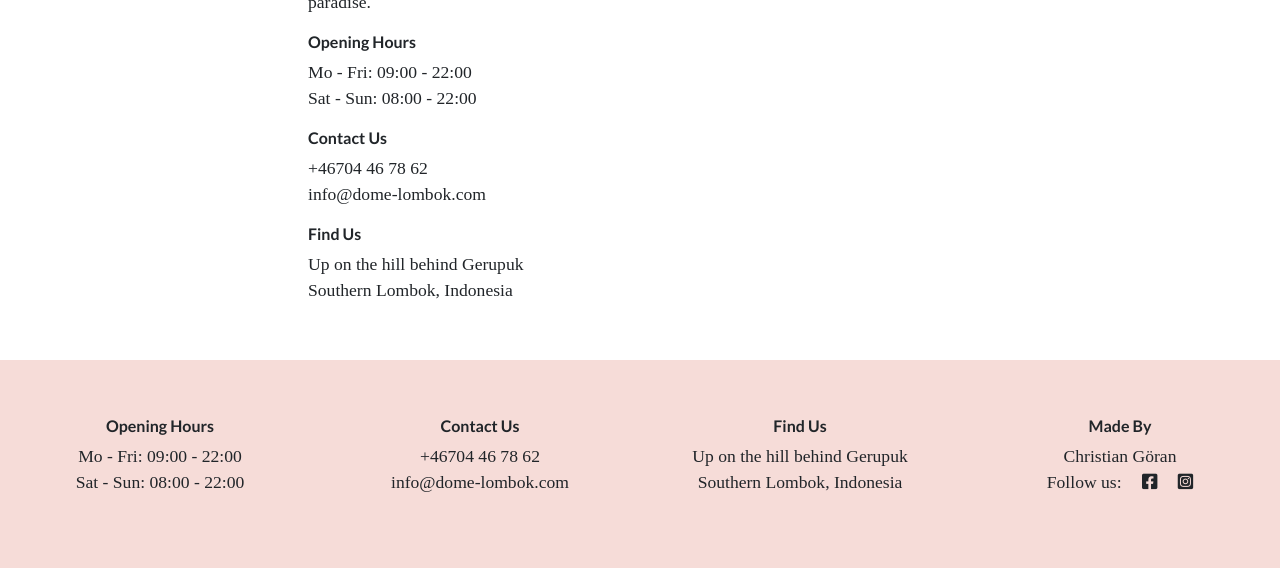
After one commit to christiangoran/dome-restaurant-repo, a Django app: page /information/ in a window 1280 px wide. The commit adds this page. Shown: the part 526-1094 px from the top of the page. Run offline with Django 3.2, Linux system fonts and the light colour scheme; some libraries are stand-ins or nearby versions.

Commit message:
Add 'information' subpage to website

```diff
--- a/dome_reservations/settings.py
+++ b/dome_reservations/settings.py
@@ -101,18 +101,19 @@ WSGI_APPLICATION = 'dome_reservations.wsgi.application'
 # Database
 # https://docs.djangoproject.com/en/3.2/ref/settings/#databases
 
+"""
 DATABASES = {
     'default': {
         'ENGINE': 'django.db.backends.sqlite3',
         'NAME': BASE_DIR / 'db.sqlite3',
     }
 }
+"""
 
-"""
 DATABASES = {
     'default': dj_database_url.parse(os.environ.get("DATABASE_URL"))
 }
-"""
+
 
 # Password validation
 # https://docs.djangoproject.com/en/3.2/ref/settings/#auth-password-validators
--- a/reservation/urls.py
+++ b/reservation/urls.py
@@ -8,6 +8,7 @@ urlpatterns = [
     path('', views.HomeView.as_view(), name='home'),
     path('menu/', views.MenuView.as_view(), name='menu'),
     path('view/', views.IndexReservation.as_view(), name='view'),
+    path('information/', views.InformationView.as_view(), name='information'),
     path('create/', views.CreateReservation.as_view(), name='create'),
     path('update/<int:pk>/', views.UpdateReservation.as_view(), name='update'),
     path('delete/<int:pk>/', views.DeleteReservation.as_view(), name='delete'),
--- a/reservation/views.py
+++ b/reservation/views.py
@@ -26,6 +26,14 @@ class MenuView(generic.TemplateView):
     def get_context_data(self, **kwargs):
         context = super().get_context_data(**kwargs)
         context ['navbar'] = 'menu'
+        return context
+
+class InformationView(generic.TemplateView):
+    template_name = 'information.html'
+
+    def get_context_data(self, **kwargs):
+        context = super().get_context_data(**kwargs)
+        context ['navbar'] = 'information'
         return context
 
 class IndexReservation(LoginRequiredMixin, ListView):
--- a/static/css/style.css
+++ b/static/css/style.css
@@ -148,6 +148,12 @@ td a {
     color: white;
 }
 
+/* INFORMATION */
+
+.info-img {
+    padding: 5vh 0 15vh 0;
+}
+
 /* FOOTER */
 
 .footer-padding {
--- a/templates/base.html
+++ b/templates/base.html
@@ -80,6 +80,11 @@
             <li class="nav-item">
               <a class="nav-link {% if navbar == 'view' %} active {% endif %}" href="{% url 'reservation:view' %}"
                 >Reservation</a
+              >
+            </li>
+            <li class="nav-item">
+              <a class="nav-link {% if navbar == 'information' %} active {% endif %}" href="{% url 'reservation:information' %}"
+                >Information</a
               >
             </li>
             {% if user.is_authenticated %}
--- /dev/null
+++ b/templates/information.html
@@ -0,0 +1,46 @@
+{% extends "base.html" %} {% load static %} {% block content %}
+
+<div class="menu-container">
+  <div class="row">
+    <!-- First Column -->
+    <div class="col-md-6 padding">
+      <h2>About Us</h2>
+      <p>
+        Dome Lombok is a small business located in the beautiful Gerupuk Bay,
+        Lombok. We offer a variety of accommodation options to suit all budgets,
+        from our luxury dome to our smaller friendly domes. We also offer a
+        range of activities including surf lessons, yoga classes, fishing trips,
+        snorkelling trips and more. We are passionate about providing our guests
+        with a unique and memorable experience and we look forward to welcoming
+        you to our little slice of paradise.
+      </p>
+      <h6><strong>Opening Hours</strong></h6>
+      <p>
+        Mo - Fri: 09:00 - 22:00 <br />
+        Sat - Sun: 08:00 - 22:00
+      </p>
+
+      <h6><strong>Contact Us</strong></h6>
+      <p>
+        +46704 46 78 62 <br />
+        info@dome-lombok.com
+      </p>
+
+      <h6><strong>Find Us</strong></h6>
+      <p>
+        Up on the hill behind Gerupuk <br />
+        Southern Lombok, Indonesia
+      </p>
+    </div>
+
+    <div class="col-md-6">
+      <img
+        src="https://res.cloudinary.com/dzw4z92rn/image/upload/v1693809035/Dome_-_View-15_arw5tu.jpg"
+        class="img-fluid info-img"
+        alt="Responsive image"
+      />
+    </div>
+  </div>
+</div>
+
+{%endblock%}
```
